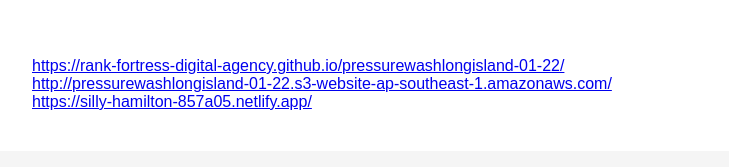
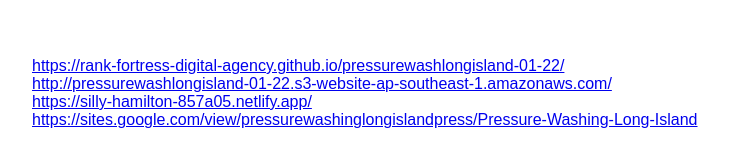
Before and after one commit to Rank-Fortress-Digital-Agency/pressurewashlongisland-01-22, a plain HTML site: page index.html in a window 1280 px wide. Shown: the part 6107-6274 px from the top of the page, without its empty margins (136-865 px from the left). Drawn offline with Linux system fonts and the light colour scheme.

Commit message:
Add files via upload

```diff
--- a/index.html
+++ b/index.html
@@ -418,7 +418,9 @@
       ><br />
       <a target="_bLank" href="https://silly-hamilton-857a05.netlify.app/"
         >https://silly-hamilton-857a05.netlify.app/</a
-      >
+      ><br>
+      <a target="_bLank"
+            href="https://sites.google.com/view/pressurewashinglongislandpress/Pressure-Washing-Long-Island">https://sites.google.com/view/pressurewashinglongislandpress/Pressure-Washing-Long-Island</a>
     </div>
   </body>
 </html>
```
